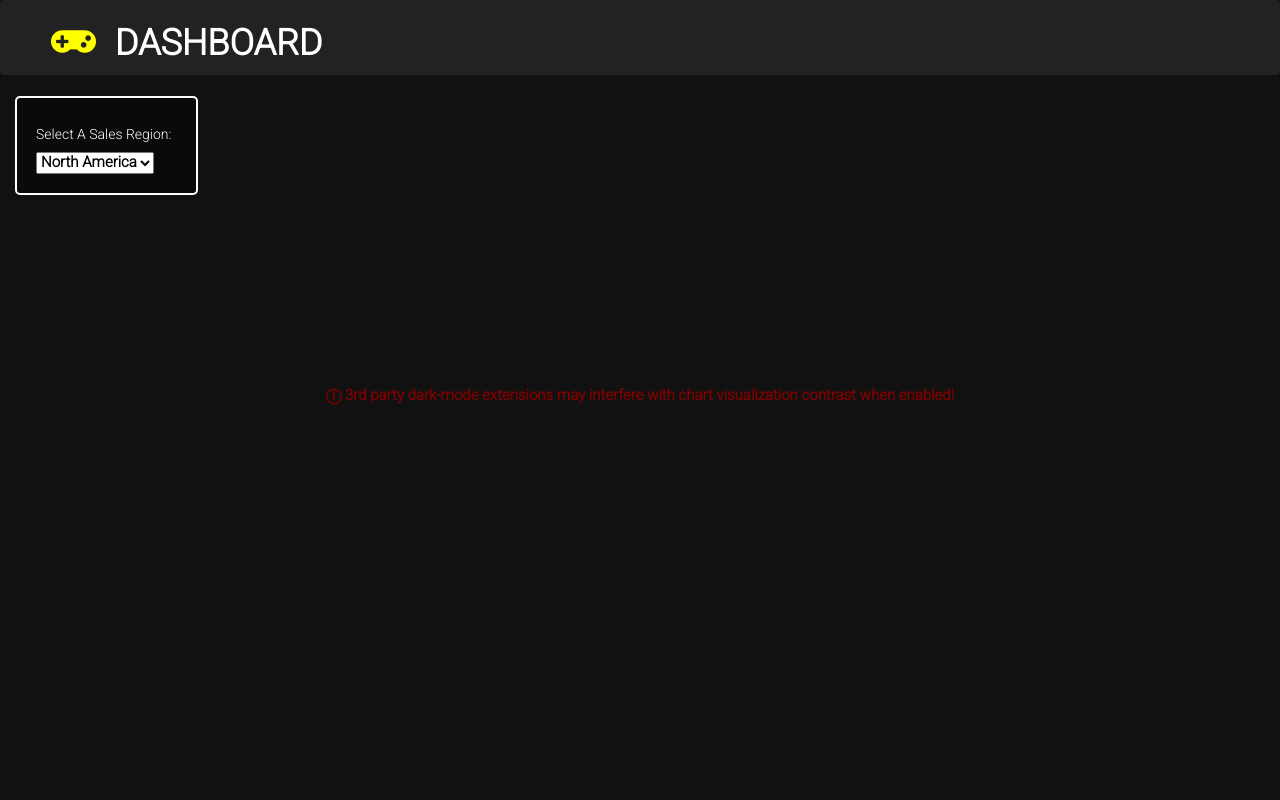
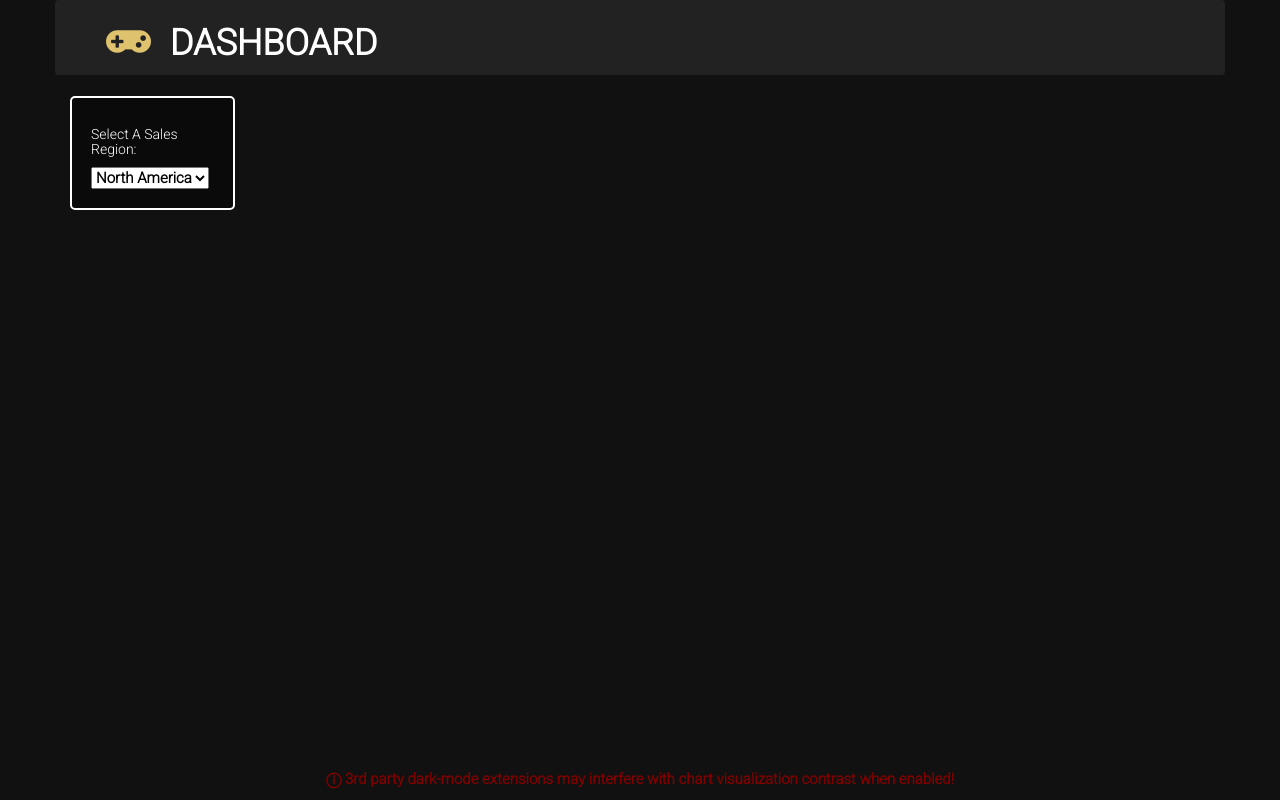
Before and after one commit to mmheredia/Video-Game-Sales-Dashboard, a Flask app: template app/templates/index.html in a window 1280 px wide. Run offline with Flask 2, Linux system fonts and the light colour scheme; the template is opened without the code that fills it, so the values that code supplies are empty; some libraries are stand-ins or nearby versions.

Commit message:
opt 2 done

```diff
--- a/app/static/css/style.css
+++ b/app/static/css/style.css
@@ -14,15 +14,11 @@ body {
 /* CONTAINER STYLING */
 
 .container {
-  width: 100%;
   padding-bottom: 3rem;
+  justify-content: center;
 }
 
 /* ROW STYLING */
-
-.row {
-  justify-content: center;
-}
 
 /* NAVBAR STYLING */
 
@@ -37,7 +33,7 @@ nav {
 /* NAVBAR HEADER STYLING */
 
 i {
-  color: yellow;
+  color: #dec26d;
   padding-right: 10px;
 }
 
@@ -77,6 +73,11 @@ div .well {
 #pie,
 #line {
   margin-top: 40px;
+  width: 100%;
+}
+
+#line {
+  padding-left: 5rem;
 }
 
 /* FOOTER STYLING */
--- a/app/static/js/script.js
+++ b/app/static/js/script.js
@@ -67,56 +67,57 @@ function barChart(region) {
         hoverinfo: sampleNames.slice(0, 100).reverse(),
         marker: {
           color: [
-            '#274472',
-            '#41729F',
-            '#665191',
-            '#a05195',
-            '#d45087',
-            '#f95d6a',
-            '#DF362D',
-            '#ff7c43',
-            '#ffa600',
-            '#ECF87F',
-            '#274472',
-            '#41729F',
-            '#665191',
-            '#a05195',
-            '#d45087',
-            '#f95d6a',
-            '#DF362D',
-            '#ff7c43',
-            '#ffa600',
-            '#ECF87F',
-            '#274472',
-            '#41729F',
-            '#665191',
-            '#a05195',
-            '#d45087',
-            '#f95d6a',
-            '#DF362D',
-            '#ff7c43',
-            '#ffa600',
-            '#ECF87F',
-            '#274472',
-            '#41729F',
-            '#665191',
-            '#a05195',
-            '#d45087',
-            '#f95d6a',
-            '#DF362D',
-            '#ff7c43',
-            '#ffa600',
-            '#ECF87F',
-            '#274472',
-            '#41729F',
-            '#665191',
-            '#a05195',
-            '#d45087',
-            '#f95d6a',
-            '#DF362D',
-            '#ff7c43',
-            '#ffa600',
-            '#ECF87F',
+            '#eeeec7',
+            '#dec26d',
+            '#cd9957',
+            '#bd6b44',
+            '#ac4136',
+            '#6c3434',
+            '#3e2d2e',
+            '#6e4c49',
+            '#94725d',
+            '#bfa17a',
+            '#ddcf95',
+            '#96c083',
+            '#5fa367',
+            '#4a806b',
+            '#3e625e',
+            '#384d52',
+            '#4c547a',
+            '#676786',
+            '#b1b0bf',
+            '#786072',
+            '#5a444e',
+            '#eeeec7',
+            '#dec26d',
+            '#cd9957',
+            '#bd6b44',
+            '#ac4136',
+            '#6c3434',
+            '#3e2d2e',
+            '#6e4c49',
+            '#94725d',
+            '#bfa17a',
+            '#ddcf95',
+            '#96c083',
+            '#5fa367',
+            '#4a806b',
+            '#3e625e',
+            '#384d52',
+            '#4c547a',
+            '#676786',
+            '#b1b0bf',
+            '#786072',
+            '#5a444e',
+            '#eeeec7',
+            '#dec26d',
+            '#cd9957',
+            '#bd6b44',
+            '#ac4136',
+            '#6c3434',
+            '#3e2d2e',
+            '#6e4c49',
+            '#94725d',
           ],
         },
       },
@@ -126,7 +127,11 @@ function barChart(region) {
       height: 400,
       title: `${regionName} Sales Data`,
       xaxis: { title: 'Game Rank' },
-      yaxis: { title: `${regionName} Sales ($)` },
+      yaxis: {
+        title: `${regionName} Sales ($)`,
+        gridcolor: 'white',
+        gridwidth: 1,
+      },
       hovermode: sampleNames,
       plot_bgcolor: 'black',
       paper_bgcolor: '#0d0d0d',
@@ -160,24 +165,21 @@ function pieChart() {
         values: sampleRank,
         labels: pieValues,
         type: 'pie',
-        hole: 0.4,
+        hole: 0.3,
         textinfo: 'label+percent',
         textposition: 'outside',
-        automargin: true,
-        plot_bgcolor: 'black',
-        paper_bgcolor: '#0d0d0d',
         marker: {
           colors: [
-            '#274472',
-            '#41729F',
-            '#665191',
-            '#a05195',
-            '#d45087',
-            '#f95d6a',
-            '#DF362D',
-            '#ff7c43',
-            '#ffa600',
-            '#ECF87F',
+            '#3e2d2e',
+            '#6e4c49',
+            '#94725d',
+            '#bfa17a',
+            '#ddcf95',
+            '#96c083',
+            '#5fa367',
+            '#4a806b',
+            '#3e625e',
+            '#384d52',
           ],
         },
       },
@@ -185,8 +187,7 @@ function pieChart() {
 
     let pieLayout = {
       height: 400,
-      width: 600,
-      margin: { t: 90, b: 50, l: 0, r: 0, pad: 4 },
+      width: 550,
       title: {
         text: 'Top Played Genres',
       },
@@ -196,6 +197,9 @@ function pieChart() {
       font: {
         color: 'white',
         family: 'Roboto, san-serif',
+      },
+      margin: {
+        pad: 4,
       },
     }
 
@@ -232,7 +236,9 @@ function lineChart() {
       type: 'scatter',
       name: 'NA Sales',
       marker: {
-        color: '#ffa600',
+        color: '#dec26d',
+        width: 5,
+        size: 8,
       },
     }
 
@@ -242,7 +248,9 @@ function lineChart() {
       type: 'scatter',
       name: 'EU Sales',
       marker: {
-        color: '#274472',
+        color: '#ac4136',
+        width: 5,
+        size: 8,
       },
     }
 
@@ -252,7 +260,9 @@ function lineChart() {
       type: 'scatter',
       name: 'JP Sales',
       marker: {
-        color: '#d45087',
+        color: '#5fa367',
+        width: 5,
+        size: 8,
       },
     }
 
@@ -262,7 +272,9 @@ function lineChart() {
       type: 'scatter',
       name: 'Other Sales',
       marker: {
-        color: '#DF362D',
+        color: '#6c3434',
+        width: 5,
+        size: 8,
       },
     }
 
@@ -272,18 +284,36 @@ function lineChart() {
       type: 'scatter',
       name: 'Global Sales',
       marker: {
-        color: '#ECF87F',
+        color: '#4c547a',
+        width: 5,
+        size: 8,
       },
     }
 
     let lineData = [trace1, trace2, trace3, trace4, trace5]
 
     let lineLayout = {
-      width: 600,
+      width: 550,
       height: 400,
-      title: `${regionName} Sales Data`,
-      xaxis: { title: 'Year' },
-      yaxis: { title: `${regionName} Sales Data ($)` },
+      title: `Video Game Sales Data`,
+      xaxis: {
+        title: 'Year',
+        gridcolor: 'white',
+        gridwidth: 1,
+        autotick: false,
+        ticks: 'outside',
+        tick0: 0,
+        dtick: 1,
+        ticklen: 8,
+        tickwidth: 2,
+        tickcolor: '#FFF',
+        tickangle: 45,
+      },
+      yaxis: {
+        title: `Sales Data ($)`,
+        gridcolor: 'white',
+        gridwidth: 1,
+      },
       hovermode: sampleSales,
       plot_bgcolor: 'black',
       paper_bgcolor: '#0d0d0d',
@@ -295,8 +325,6 @@ function lineChart() {
       margin: {
         pad: 4,
       },
-      automargin: true,
-      autosize: false,
     }
     Plotly.newPlot('line', lineData, lineLayout)
   })
--- a/app/templates/index.html
+++ b/app/templates/index.html
@@ -22,8 +22,8 @@
         <h1 class="navbar-head"><i class="fas fa-gamepad"></i> DASHBOARD</h1>
       </nav>
     </div>
-    <div class="row-fluid">
-      <div class="col-lg-12">
+    <div class="row">
+      <div class="col-md-12">
         <div class="owl-carousel owl-theme">
           {% for item in quotes %}
           <div class="item">
@@ -32,8 +32,9 @@
           {% endfor %}
         </div>
       </div>
+    </div>
     <div class="row">
-        <div class="col-lg-2">
+      <div class="col-md-2">
         <div class="well">
           <h5>Select A Sales Region:</h5>
           <select id="selDataset" onchange="optionChanged(this.value)">
@@ -45,7 +46,7 @@
           </select>
         </div>
       </div>
-        <div class="col-lg-8">
+      <div class="col-md-10">
         <div id="bar"></div>
       </div>
     </div>
```
Lines whose indentation alone changed are shown as unchanged.
